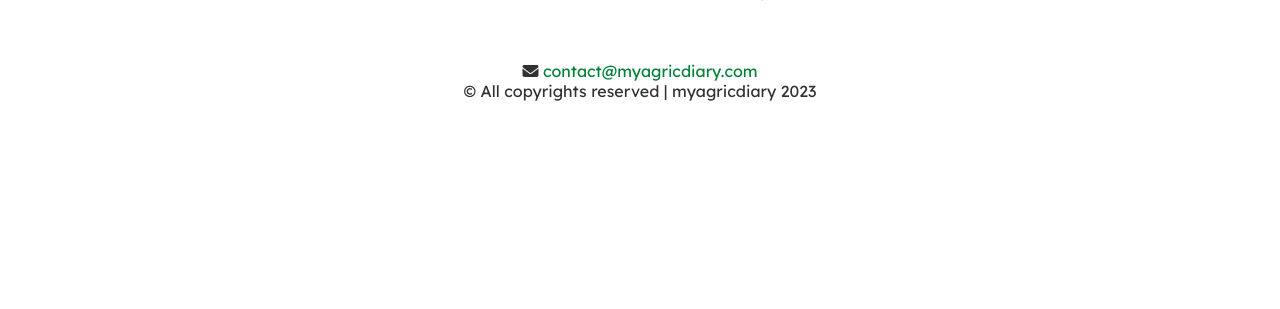
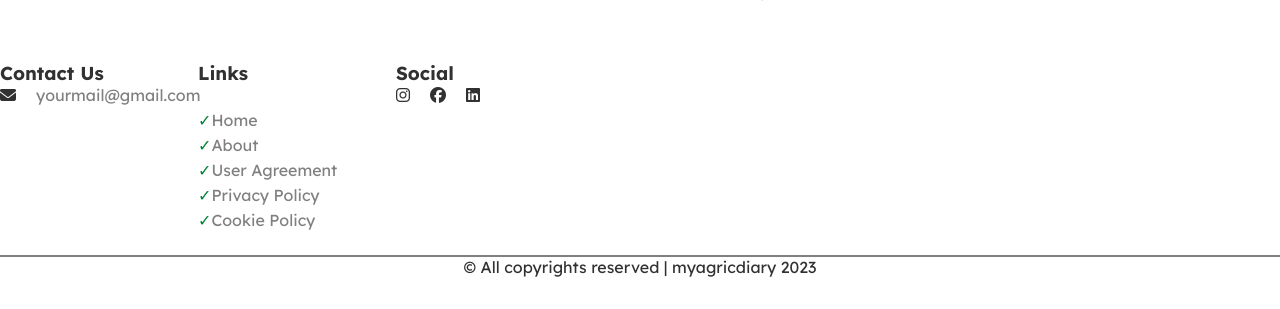
Before and after one commit to nelsonfai/farmsocial, a Django app: page / in a window 1280 px wide. Shown: the part 2601-2910 px from the top of the page. Before the commit the page ends 2702 px from the top, so only its background shows below. Run offline with Django 3.2, Linux system fonts and the light colour scheme; parts of the project's set-up code (start-up, migrations or seed data) failed here and were passed over; some libraries are stand-ins or nearby versions.

Commit message:
Home page update

```diff
--- a/account/templates/account/search.html
+++ b/account/templates/account/search.html
@@ -12,7 +12,7 @@
                     <button class="button_one"> <i class="fa-solid fa-magnifying-glass"  ></i></button>
                 </form>
             </div>
-            <div id="contenthere" style="margin-bottom: 1rem;"></div>
+            <div id="contenthere" style="margin-block: 1rem;"></div>
 
         </div>
     </main>
@@ -20,10 +20,7 @@
 </div>
 
 <script src="//ajax.googleapis.com/ajax/libs/jquery/1.9.1/jquery.min.js"></script>
-<script>
 
-
-</script>
 <script>
 $(document).ready(function() {
 //
--- a/feed/templates/feed/home.html
+++ b/feed/templates/feed/home.html
@@ -29,7 +29,7 @@
 
 
 
-<section class="about-us">
+<section class="about-us" id="about-us">
   <div class="about-us-wrapper">
      <h2 class="section-title"> What we offer ! <span> <img src="https://img.icons8.com/doodle/50/000000/plant-under-sun--v1.png"/></span></h2>
      <br>
@@ -113,17 +113,60 @@
 </div>
 </section>
 
-<section style="text-align: center;">
-  <p><a href="mailto:contact@myagricdiary.com"> <i class="fa-solid fa-envelope"></i> contact@myagricdiary.com </a></p>
-<p > &#169; All copyrights reserved | myagricdiary 2023 </p>
+<section >
+<div id="section-footer">
+  <div>
+      <h3> Contact Us</h3>
+      <li class="flex">
+        <i class="fa fa-envelope"></i><a href="mailto:yourmail@gmail.com">yourmail@gmail.com</a></li>
+      </li>
 
-</section>
+  </div>
+  <div>
+      <h3>Links</h3>
+      <ul>
+          <li><a href="">Home</a></li>
+          <li><a href="#about-us">About</a></li>
+          <li><a href="/legal/user_agreement/">User Agreement</a></li>
+          <li><a href="/legal/privacypolicy/">Privacy Policy</a></li>
+          <li><a href="/legal/cookie_policy/">Cookie Policy</a></li>
+
+       </ul>
+   </div>
+  <div>
+      <h3>Social</h3>
+    <li class="flex">
+        <a href=""><i class="fa-brands fa-instagram"></i></a>
+       <a href=""><i class="fa-brands fa-facebook"></i></a>
+        <a href=""><i class="fa-brands fa-linkedin"></i></a>
+        </li>
+   </div>
+  </div>
+   <hr>
+   <p style="text-align: center;"> &#169; All copyrights reserved | myagricdiary 2023 </p>
+
+  </section>
+
 
 
 </div>
 
 </div>
+<style>
+  hr{
+    border: .8px solid grey;
+  }
+  #section-footer{
+      display: flex;
+      flex-wrap: wrap;
+      gap:3rem;
+  }
+  #section-footer div{
+      width: 150px;
 
+  }
+
+</style>
 <style>
   @media screen and (max-width: 780px){
 .flex-container {
```
